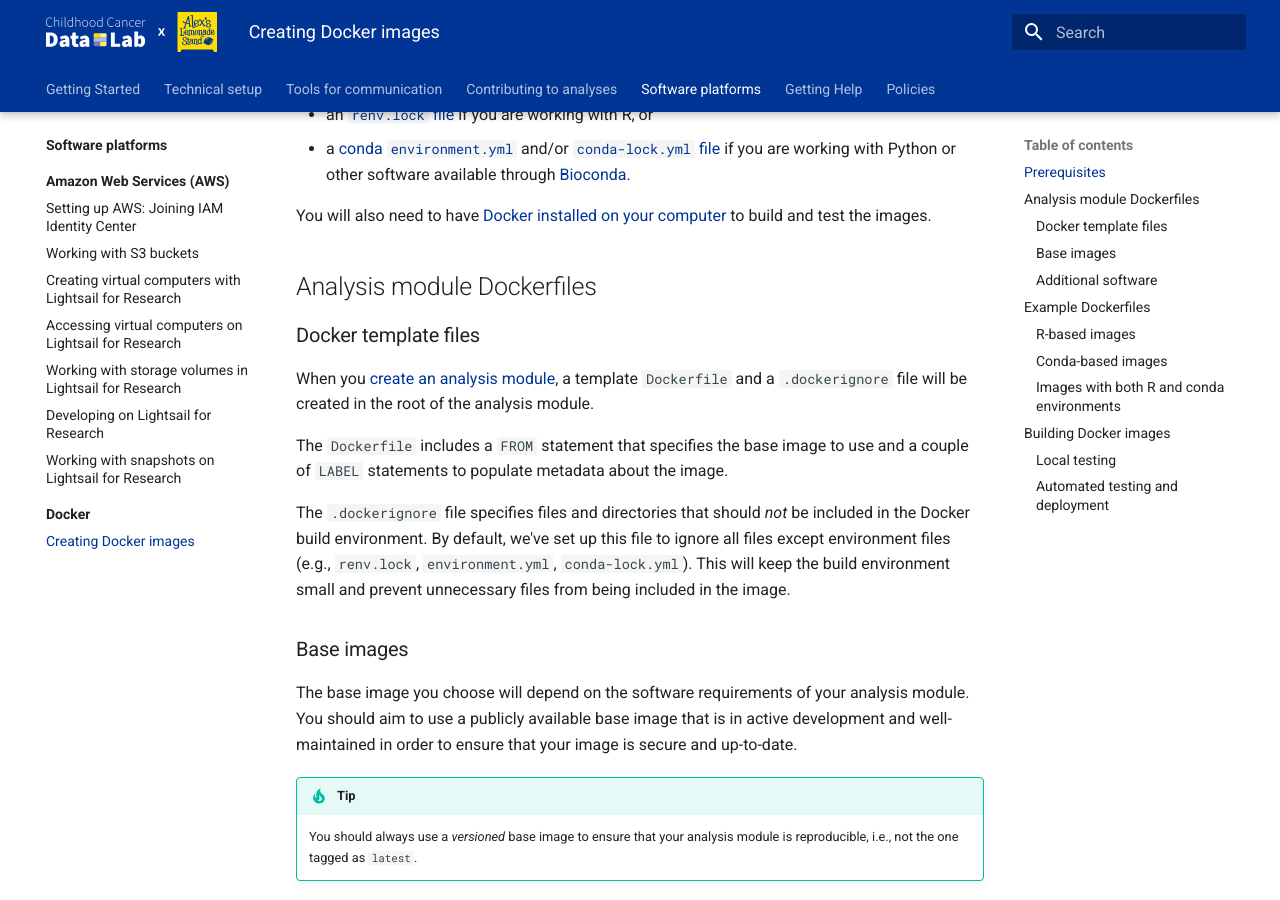
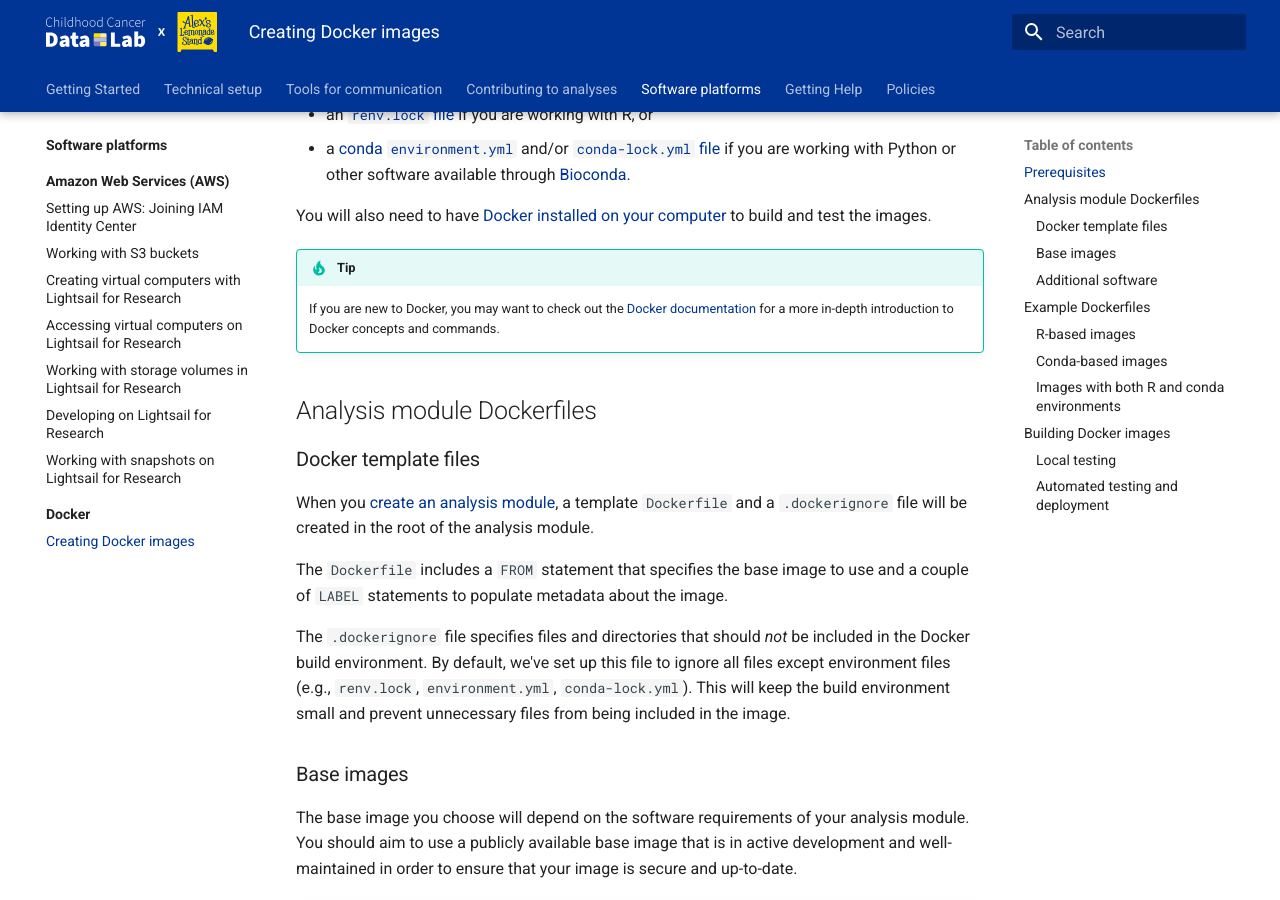
Before and after one commit to AlexsLemonade/OpenScPCA-analysis, an MkDocs documentation site: the page built from docs/software-platforms/docker/docker-images.md, in a window 1280 px wide and 900 px high, scrolled down 629 px. Built offline with MkDocs 1.6.1 and Material for MkDocs 9.7.7, drawn with Linux system fonts in a browser that asks for light colours.

Commit message:
Consistency in line continuation

````diff
--- a/docs/software-platforms/docker/docker-images.md
+++ b/docs/software-platforms/docker/docker-images.md
@@ -18,9 +18,10 @@
 - an [`renv.lock` file](../../contributing-to-analyses/determining-requirements/determining-software-requirements.md#determining-and-managing-software-dependencies-in-r) if you are working with R, or
 - a [conda `environment.yml`](../../contributing-to-analyses/determining-requirements/determining-software-requirements.md#module-specific-conda-environments) and/or [`conda-lock.yml` file](../../contributing-to-analyses/determining-requirements/determining-software-requirements.md#freezing-dependencies-with-conda-lock) if you are working with Python or other software available through [Bioconda](https://bioconda.github.io).
 
+You will also need to have [Docker installed on your computer](index.md#how-to-install-docker) to build and test the images.
 
-
-You will also need to have [Docker installed on your computer](index.md#how-to-install-docker) to build and test the images.
+!!! tip
+    If you are new to Docker, you may want to check out the [Docker documentation](https://docs.docker.com/get-started/overview/) for a more in-depth introduction to Docker concepts and commands.
 
 ## Analysis module Dockerfiles
 
@@ -85,10 +86,10 @@
 COPY renv.lock renv.lock
 
 # restore from renv.lock file and clean up to reduce image size
-RUN Rscript -e 'renv::restore()' && \
-  rm -rf ~/.cache/R/renv && \
-  rm -rf /tmp/downloaded_packages && \
-  rm -rf /tmp/Rtmp*
+RUN Rscript -e 'renv::restore()' \
+  && rm -rf ~/.cache/R/renv \
+  && rm -rf /tmp/downloaded_packages \
+  && rm -rf /tmp/Rtmp*
 ```
 
 
@@ -120,8 +121,8 @@
 COPY conda-lock.yml conda-lock.yml
 
 # restore from conda-lock.yml file and clean up to reduce image size
-RUN conda-lock install -n ${ENV_NAME} && \
-  conda clean --all --yes
+RUN conda-lock install -n ${ENV_NAME} \
+  && conda clean --all --yes
 
 # Activate conda environment on bash launch
 RUN echo "conda activate ${ENV_NAME}" >> ~/.bashrc
````
